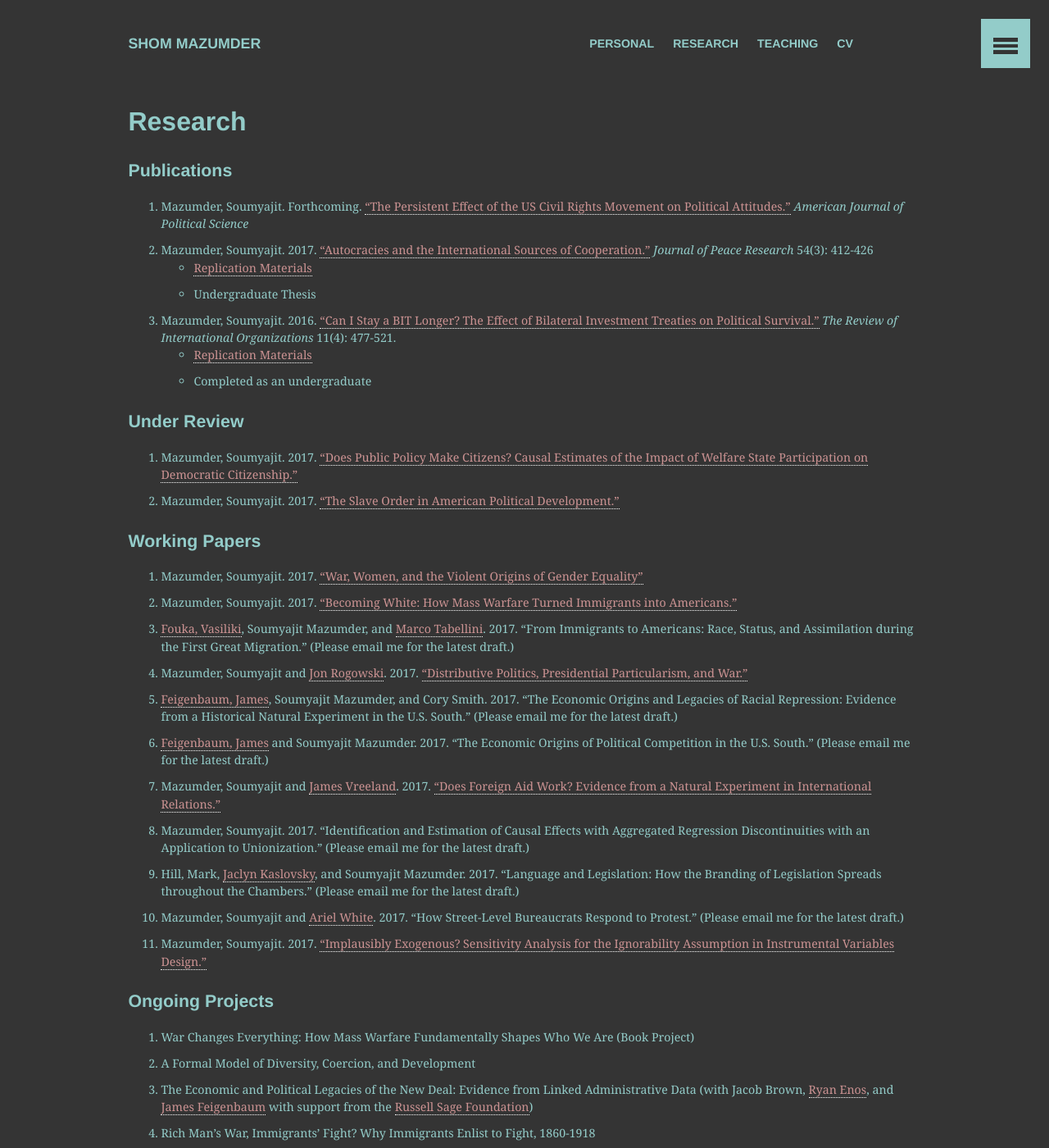
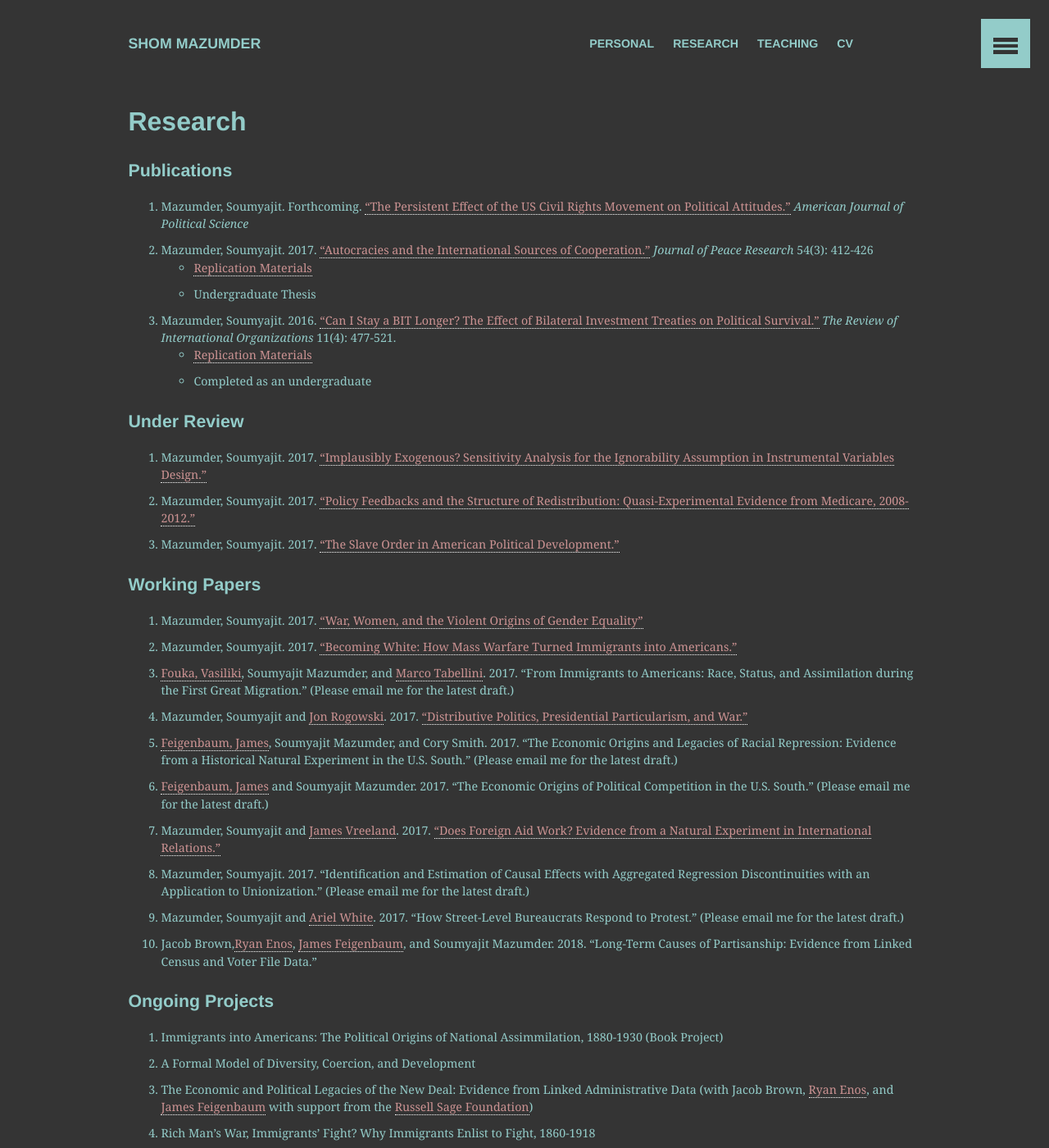
Before and after one commit to shommazumder/shommazumder.github.io-archive, a Jekyll site: the page built from _pages/research.md, in a window 1280 px wide and 1400 px high. Shown: the whole window at 82% size. Built offline with Jekyll 4.4.1, drawn with Linux system fonts in a browser that asks for light colours.

Commit message:
updated research page

```diff
--- a/_pages/research.md
+++ b/_pages/research.md
@@ -17,26 +17,26 @@ layout: archive
 
 #### Under Review
 
-2. Mazumder, Soumyajit. 2017. ["Does Public Policy Make Citizens? Causal Estimates of the Impact of Welfare State Participation on Democratic Citizenship."]({{site.url}}/files/mazumder_medicare_v4_full.pdf)
-1. Mazumder, Soumyajit. 2017. ["The Slave Order in American Political Development."]({{site.url}}/files/slave-order-v2.pdf)
+1. Mazumder, Soumyajit. 2017. ["Implausibly Exogenous? Sensitivity Analysis for the Ignorability Assumption in Instrumental Variables Design."]({{site.url}}/files/mazumder-ivsens-v1.pdf)
+2. Mazumder, Soumyajit. 2017. ["Policy Feedbacks and the Structure of Redistribution: Quasi-Experimental Evidence from Medicare, 2008-2012."]({{site.url}}/files/mazumder_medicare_v4_full.pdf)
+3. Mazumder, Soumyajit. 2017. ["The Slave Order in American Political Development."]({{site.url}}/files/slave-order-v2.pdf)
 
 #### Working Papers
 
-11. Mazumder, Soumyajit. 2017. ["War, Women, and the Violent Origins of Gender Equality"]({{site.url}}/files/ww1-political-v2.pdf)
-10. Mazumder, Soumyajit. 2017. ["Becoming White: How Mass Warfare Turned Immigrants into Americans."]({{site.url}}/files/war-assimilation-mazumder.pdf)
-9. [Fouka, Vasiliki](https://people.stanford.edu/vfouka/), Soumyajit Mazumder, and [Marco Tabellini](http://economics.mit.edu/grad/mtabe). 2017. "From Immigrants to Americans: Race, Status, and Assimilation during the First Great Migration." \(Please email me for the latest draft.\)
-8. Mazumder, Soumyajit and [Jon Rogowski](https://scholar.harvard.edu/rogowski). 2017. ["Distributive Politics, Presidential Particularism, and War."]({{site.url}}/files/war-particularism.pdf)
-7. [Feigenbaum, James](http://jamesfeigenbaum.github.io/), Soumyajit Mazumder, and Cory Smith. 2017. "The Economic Origins and Legacies of Racial Repression: Evidence from a Historical Natural Experiment in the U.S. South." \(Please email me for the latest draft.\)
+1. Mazumder, Soumyajit. 2017. ["War, Women, and the Violent Origins of Gender Equality"]({{site.url}}/files/ww1-political-v2.pdf)
+2. Mazumder, Soumyajit. 2017. ["Becoming White: How Mass Warfare Turned Immigrants into Americans."]({{site.url}}/files/war-assimilation-mazumder.pdf)
+3. [Fouka, Vasiliki](https://people.stanford.edu/vfouka/), Soumyajit Mazumder, and [Marco Tabellini](http://economics.mit.edu/grad/mtabe). 2017. "From Immigrants to Americans: Race, Status, and Assimilation during the First Great Migration." \(Please email me for the latest draft.\)
+4. Mazumder, Soumyajit and [Jon Rogowski](https://scholar.harvard.edu/rogowski). 2017. ["Distributive Politics, Presidential Particularism, and War."]({{site.url}}/files/war-particularism.pdf)
+5. [Feigenbaum, James](http://jamesfeigenbaum.github.io/), Soumyajit Mazumder, and Cory Smith. 2017. "The Economic Origins and Legacies of Racial Repression: Evidence from a Historical Natural Experiment in the U.S. South." \(Please email me for the latest draft.\)
 6. [Feigenbaum, James](http://jamesfeigenbaum.github.io/) and Soumyajit Mazumder. 2017. "The Economic Origins of Political Competition in the U.S. South." \(Please email me for the latest draft.\)
-5. Mazumder, Soumyajit and [James Vreeland](http://www.profvreeland.com/). 2017. ["Does Foreign Aid Work? Evidence from a Natural Experiment in International Relations."]({{site.url}}/files/mazumder_vreeland_aid_v2.pdf)
-4. Mazumder, Soumyajit. 2017. "Identification and Estimation of Causal Effects with Aggregated Regression Discontinuities with an Application to Unionization." \(Please email me for the latest draft.\)
-3. Hill, Mark, [Jaclyn Kaslovsky](https://scholar.harvard.edu/jaclynkaslovsky/home), and Soumyajit Mazumder. 2017. "Language and Legislation: How the Branding of Legislation Spreads throughout the Chambers." \(Please email me for the latest draft.\)
-2. Mazumder, Soumyajit and [Ariel White](https://arwhite.mit.edu/). 2017. "How Street-Level Bureaucrats Respond to Protest." \(Please email me for the latest draft.\)
-1. Mazumder, Soumyajit. 2017. ["Implausibly Exogenous? Sensitivity Analysis for the Ignorability Assumption in Instrumental Variables Design."]({{site.url}}/files/mazumder-ivsens-v1.pdf)
+7. Mazumder, Soumyajit and [James Vreeland](http://www.profvreeland.com/). 2017. ["Does Foreign Aid Work? Evidence from a Natural Experiment in International Relations."]({{site.url}}/files/mazumder_vreeland_aid_v2.pdf)
+8. Mazumder, Soumyajit. 2017. "Identification and Estimation of Causal Effects with Aggregated Regression Discontinuities with an Application to Unionization." \(Please email me for the latest draft.\)
+9. Mazumder, Soumyajit and [Ariel White](https://arwhite.mit.edu/). 2017. "How Street-Level Bureaucrats Respond to Protest." \(Please email me for the latest draft.\)
+10. Jacob Brown,[Ryan Enos](http://ryandenos.com/), [James Feigenbaum](http://jamesfeigenbaum.github.io/), and Soumyajit Mazumder. 2018. "Long-Term Causes of Partisanship: Evidence from Linked Census and Voter File Data."
 
 #### Ongoing Projects
 
-1. War Changes Everything: How Mass Warfare Fundamentally Shapes Who We Are \(Book Project\)
+1. Immigrants into Americans: The Political Origins of National Assimmilation, 1880-1930 \(Book Project\)
 2. A Formal Model of Diversity, Coercion, and Development
 3. The Economic and Political Legacies of the New Deal: Evidence from Linked Administrative Data \(with Jacob Brown, [Ryan Enos](http://ryandenos.com/), and [James Feigenbaum](http://jamesfeigenbaum.github.io/) with support from the [Russell Sage Foundation](https://www.russellsage.org/)\)
 4. Rich Man's War, Immigrants' Fight? Why Immigrants Enlist to Fight, 1860-1918
```
